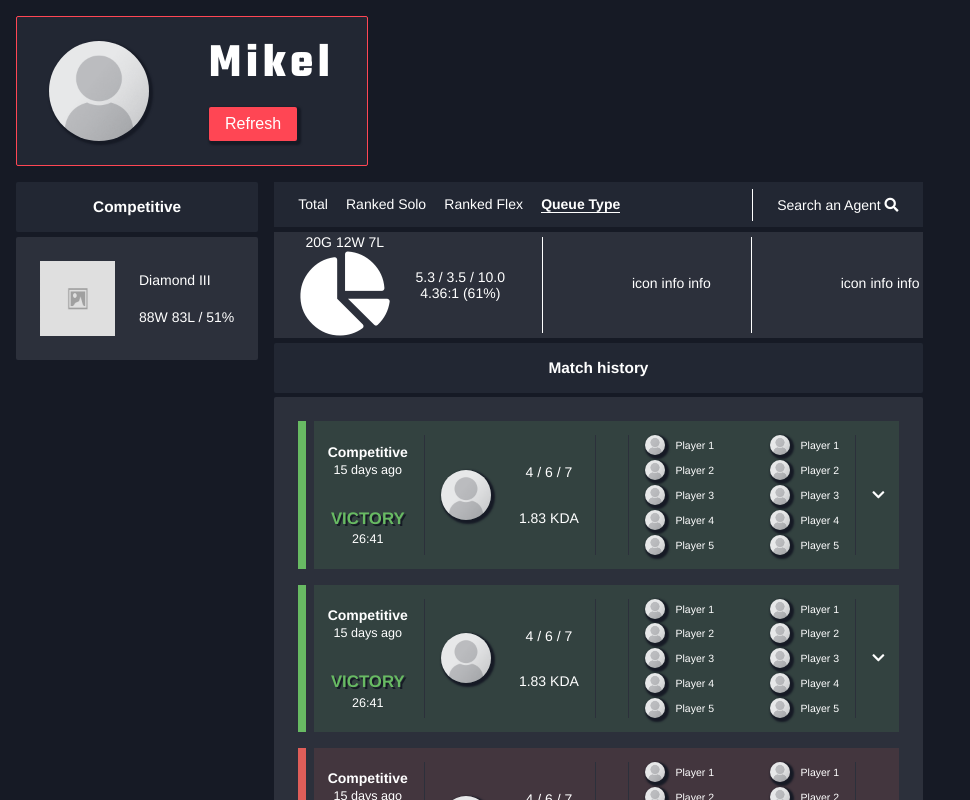
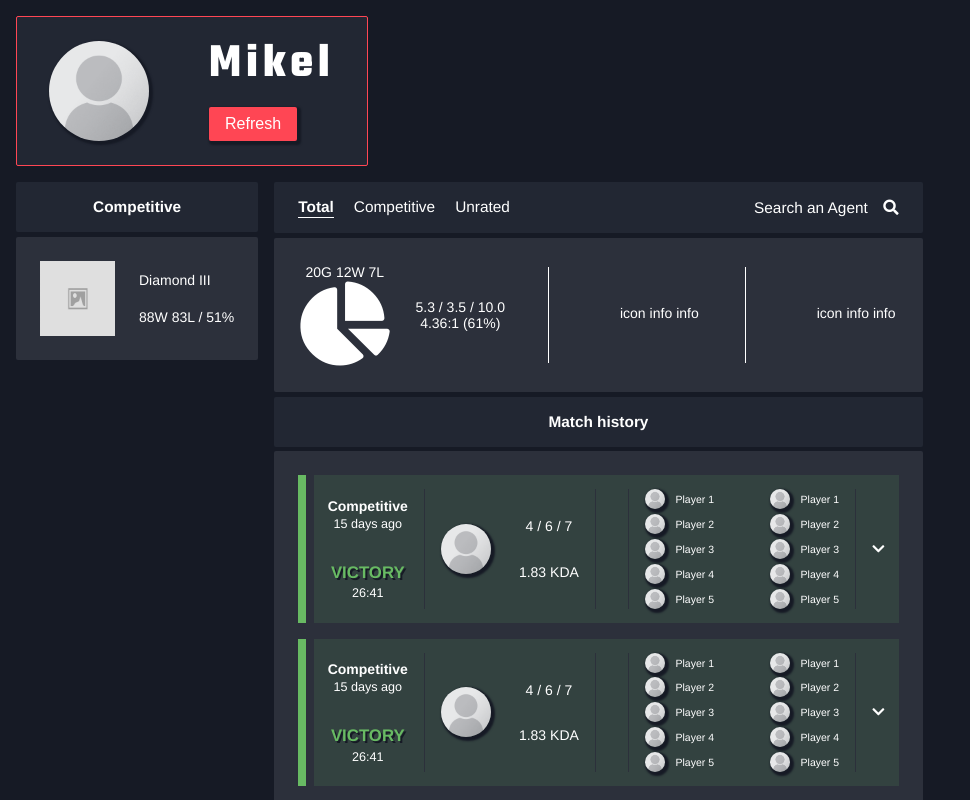
Before and after one commit to bobaec/valostats, a React (Create React App) app: page /player in a window 1280 px wide. Shown: the top 800 px of the page, without its empty margins (0-970 px from the left). Built offline with nearby package versions, Linux system fonts and the light colour scheme.

Commit message:
modify new overview header

```diff
--- a/src/components/playerComponents/HistoryOverview.jsx
+++ b/src/components/playerComponents/HistoryOverview.jsx
@@ -1,40 +1,38 @@
-import React from "react";
-import "./HistoryOverview.scss";
+import React from 'react';
+import './HistoryOverview.scss';
 
 export default function Rank() {
   return (
-    <React.Fragment>
-      <div className="history-overview-navigation">
+    <>
+      <div className='default-container header-container history-overview-navigation'>
         <ul>
-          <li>Total</li>
-          <li>Ranked Solo</li>
-          <li>Ranked Flex</li>
-          <li className="selected">Queue Type</li>
+          <li className='selected'>Total</li>
+          <li>Competitive</li>
+          <li>Unrated</li>
         </ul>
-
-
-        <div className="agent-searchbox">
-        <div className="seperator"></div>
-          <div>
-            Search an Agent <i class="fas fa-search"></i>
-          </div>
+        {/* <div className='seperator'></div> */}
+        <div className='agent-searchbox'>
+          <span className='agent-text'>Search an Agent</span>
+          <i class='fas fa-search'></i>
         </div>
       </div>
 
-      <div className="overview-game-average-stat-box">
-        <div className="box">
-          <div className="flex-row">
+      <div className='default-container content-container overview-container'>
+        <div className='flex-row'>
           <table>
             <tr>
-                <span>20G</span><span> </span>
-                <span>12W</span><span> </span>
-                <span>7L</span><span> </span>
+              <span>20G</span>
+              <span> </span>
+              <span>12W</span>
+              <span> </span>
+              <span>7L</span>
+              <span> </span>
             </tr>
             <tr>
-                <i class="fas fa-chart-pie fa-6x"></i>
+              <i class='fas fa-chart-pie fa-6x'></i>
             </tr>
           </table>
-            <table id="table2">
+          <table id='table2'>
             <tr>
               <span>5.3 / 3.5 / 10.0</span>
             </tr>
@@ -43,10 +41,8 @@ export default function Rank() {
             </tr>
           </table>
         </div>
-
-          <div className="seperator"></div>
-
-          <div className="flex-row">
+        <div className='seperator'></div>
+        <div className='flex-row'>
           <table>
             <tr>
               <td>icon </td>
@@ -58,9 +54,9 @@ export default function Rank() {
           </table>
         </div>
 
-          <div className="seperator"></div>
+        <div className='seperator'></div>
 
-          <div className="flex-row">
+        <div className='flex-row'>
           <table>
             <tr>
               <td>icon </td>
@@ -72,7 +68,6 @@ export default function Rank() {
           </table>
         </div>
       </div>
-      </div>
-    </React.Fragment>
+    </>
   );
 }
--- a/src/components/playerComponents/HistoryOverview.scss
+++ b/src/components/playerComponents/HistoryOverview.scss
@@ -1,28 +1,37 @@
-@import "../../colors.scss";
+@import '../../colors.scss';
 
+.player-wrapper .player-content {
   .history-overview-navigation {
-  display: flex;
-  flex-direction: row;
-  align-items: center;
+    // display: flex;
+    // flex-direction: row;
+    // align-items: center;
     justify-content: space-between;
-  background-color: $outer-box-black;
-  margin-bottom: 0.3rem;
+    // background-color: $outer-box-black;
+    // margin-bottom: 0.3rem;
+    font-weight: 400;
+    // padding: 1rem 2rem;
+    // padding-bottom: 0;
 
     ul {
       padding: 0;
       list-style: none;
       display: flex;
       flex-direction: row;
-    padding-left: 1.5rem;
+      margin: 0;
 
       li {
         margin-right: 1.3em;
         height: 100%;
+        // padding-bottom: 1rem;
 
         &.selected {
           font-weight: 700;
           border-bottom: solid white;
           border-bottom-width: 1px;
+        }
+
+        &:last-of-type {
+          margin-right: 0;
         }
       }
     }
@@ -30,27 +39,28 @@
     .seperator {
       width: 1px;
       background: white;
-    height: 2rem;
-    margin-right: 1.5rem;
+      // height: calc(50px - 2em);
+      // margin-bottom: 1rem;
     }
 
     .agent-searchbox {
       display: flex;
       flex-direction: row;
       align-items: center;
-    padding-right: 1.5rem;
+
+      .agent-text {
+        padding-right: 1em;
+      }
     }
   }
 
-.overview-game-average-stat-box {
+  .overview-container {
     background-color: $inner-box-black;
     margin-bottom: 0.3rem;
-  .box {
     display: flex;
     flex-direction: row;
     justify-content: space-between;
     align-items: center;
-
     .flex-row {
       display: flex;
       flex-direction: row;
@@ -58,14 +68,12 @@
 
     table {
       align-items: center;
-      padding-left: 1.5rem;
-
       tr {
         text-align: center;
       }
     }
 
-    #table2{
+    #table2 {
       display: flex;
       align-self: center;
       flex-direction: column;
@@ -73,7 +81,6 @@
 
       tr {
         text-align: center;
-      }
       }
     }
 
@@ -84,3 +91,4 @@
       margin-right: 1.5rem;
     }
   }
+}
--- a/src/components/playerComponents/Player.scss
+++ b/src/components/playerComponents/Player.scss
@@ -87,7 +87,7 @@
       background-color: $outer-box-black;
       display: flex;
       justify-content: center;
-            padding: 1rem;
+      padding: 1rem 1.5rem;
       margin-bottom: 0.3rem;
       font-weight: 600;
       height: max-content;
@@ -106,7 +106,6 @@
     }
 
     .match-history-container {
-            display: flex;
       flex-direction: column;
     }
 
```
Lines whose indentation alone changed are shown as unchanged.
